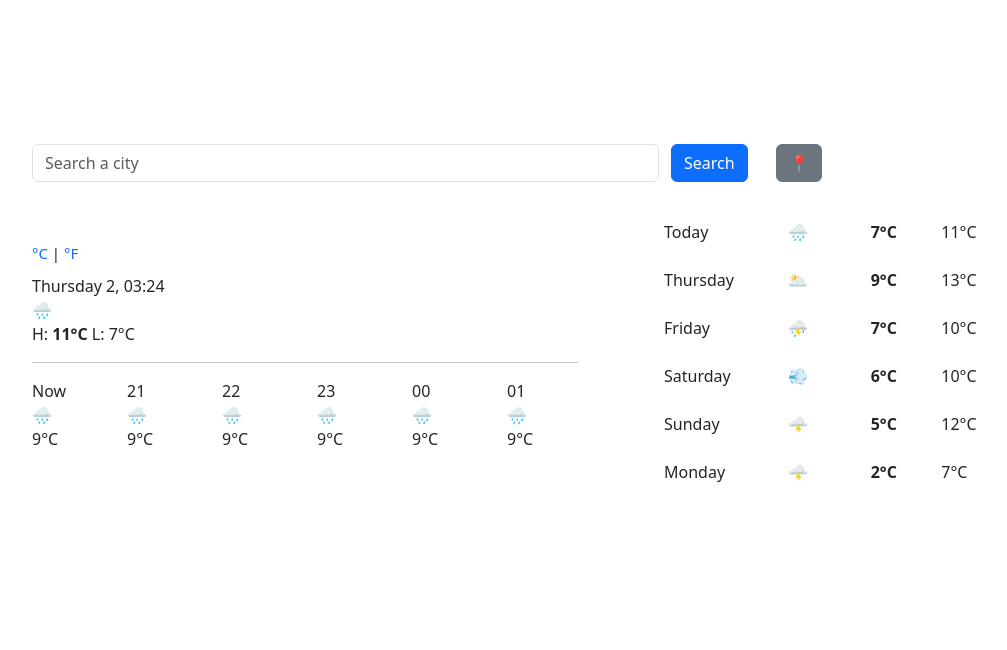
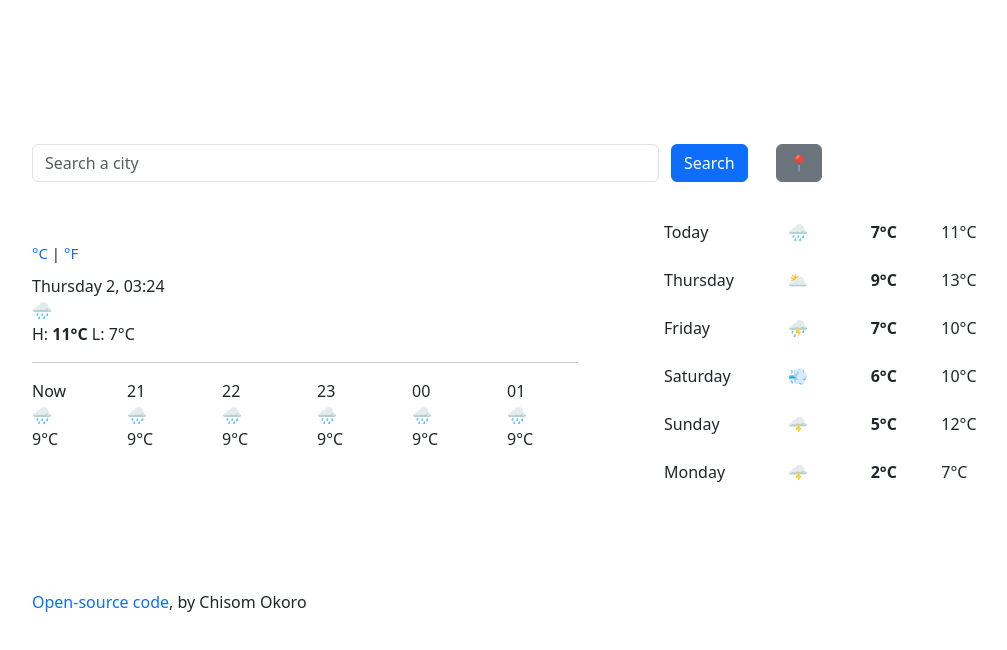
Before and after one commit to CO1090/my-project, a plain HTML site: page index.html in a window 1280 px wide. Shown: the whole page, without its empty margins (50-1057 px from the left). Drawn offline with nearby package versions, Linux system fonts and the light colour scheme; no server answers.

Commit message:
Added link to GitHub repository

```diff
--- a/index.html
+++ b/index.html
@@ -166,6 +166,10 @@
           </div>
         </div>
       </div>
+      <div>
+        <a href="https://github.com/CO1090" target="_blank">Open-source code</a
+        >, by Chisom Okoro
+      </div>
     </div>
 
     <script src="javascript/index.js"></script>
```
